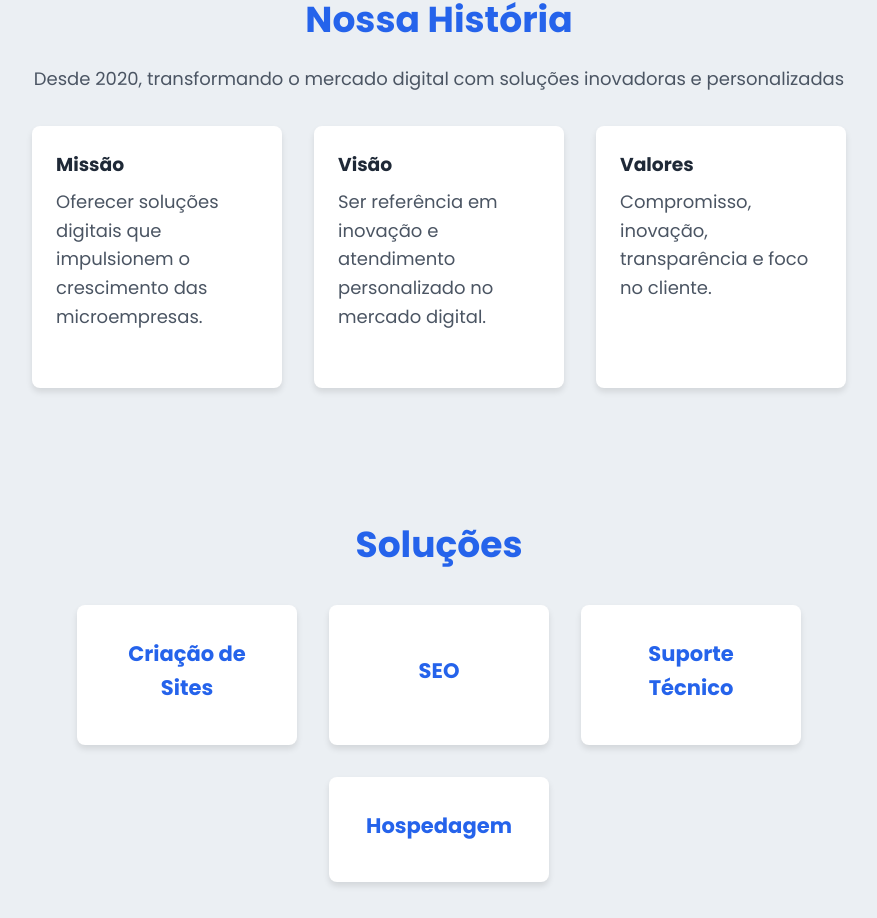
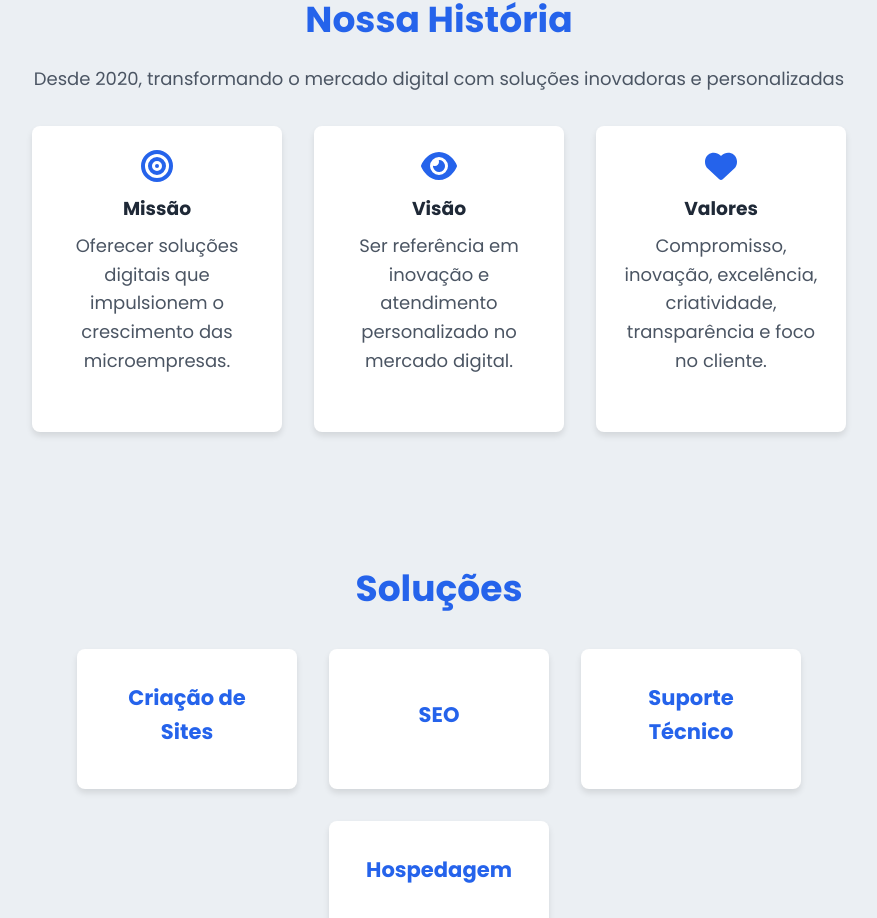
Before and after one commit to CarlosSilva09/WebTistacks, a React (Create React App) app: page / in a window 1280 px wide. Shown: the part 895-1813 px from the top of the page, without its empty margins (201-1078 px from the left). Built offline with nearby package versions, Linux system fonts and the light colour scheme.

Commit message:
Alterado a seção 'nossa história'. Foi adicionado icones do font awesome de alvo, olho e coração, representando missão, visão e valores. Além disso, o texto foi centralizado dentro dos cards.

```diff
--- a/package.json
+++ b/package.json
@@ -3,6 +3,8 @@
   "version": "1.0.0",
   "private": true,
   "dependencies": {
+    "@fortawesome/free-solid-svg-icons": "^6.7.2",
+    "@fortawesome/react-fontawesome": "^0.2.2",
     "react": "^18.2.0",
     "react-dom": "^18.2.0",
     "react-router-dom": "^6.30.0",
--- a/src/components/About.js
+++ b/src/components/About.js
@@ -1,24 +1,35 @@
 import React from 'react';
 import '../styles/About.css';
+
+import { FontAwesomeIcon } from '@fortawesome/react-fontawesome';
+import { faBullseye, faEye, faHeart } from '@fortawesome/free-solid-svg-icons';
+import { faCrosshairs } from '@fortawesome/free-solid-svg-icons';
 
 const About = () => {
   return (
     <section id="about" className="about-section">
       <h2>Nossa História</h2>
       <p>Desde 2020, transformando o mercado digital com soluções inovadoras e personalizadas</p>
+
       <div className="cards-container">
         <div className="card">
+          <FontAwesomeIcon icon={faBullseye} size="2x" className="icon" />
           <h3>Missão</h3>
           <p>Oferecer soluções digitais que impulsionem o crescimento das microempresas.</p>
         </div>
-        <div className="card">
+
+      <div className="card">
+          <FontAwesomeIcon icon={faEye} size="2x" className="icon" />
           <h3>Visão</h3>
           <p>Ser referência em inovação e atendimento personalizado no mercado digital.</p>
-        </div>
-        <div className="card">
+
+      </div>
+
+      <div className="card">
+          <FontAwesomeIcon icon={faHeart} size="2x" className="icon" />
           <h3>Valores</h3>
-          <p>Compromisso, inovação, transparência e foco no cliente.</p>
-        </div>
+          <p>Compromisso, inovação, excelência, criatividade, transparência e foco no cliente.</p>
+      </div>
       </div>
     </section>
   );
--- a/src/styles/About.css
+++ b/src/styles/About.css
@@ -32,9 +32,19 @@
   box-shadow: 0 4px 6px rgb(0 0 0 / 0.1);
   flex: 1 1 200px;
   max-width: 250px;
-  text-align: left;
+  text-align: center; /* Centraliza texto e ícones */
   transition: transform 0.3s ease, box-shadow 0.3s ease;
   cursor: pointer;
+  display: flex;
+  flex-direction: column;
+  align-items: center; /* Centraliza horizontalmente */
+  justify-content: center; /* Centraliza verticalmente */
+
+}
+
+.card .icon {
+  color: #2563eb;
+  margin-bottom: 0.75rem;
 }
 
 .card:hover {
```
